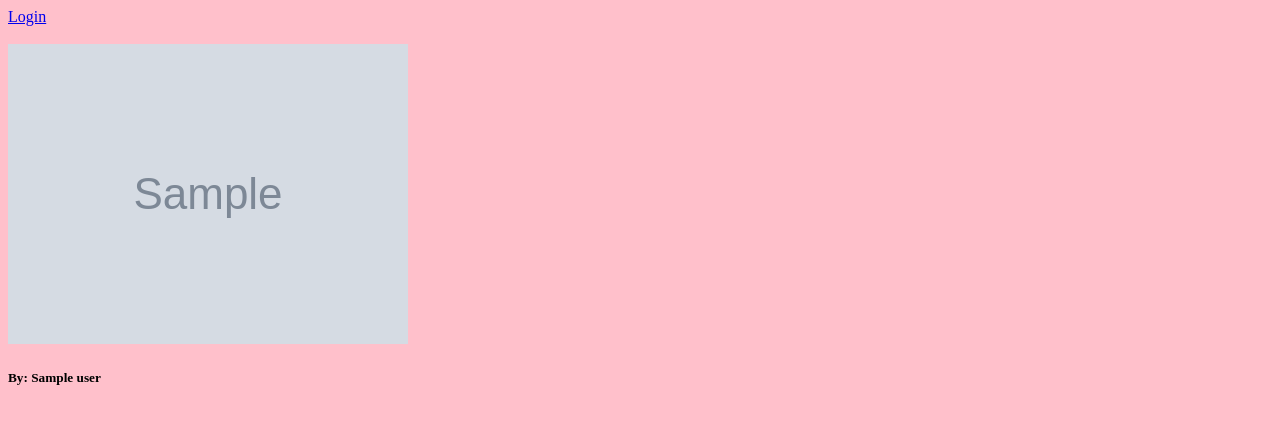
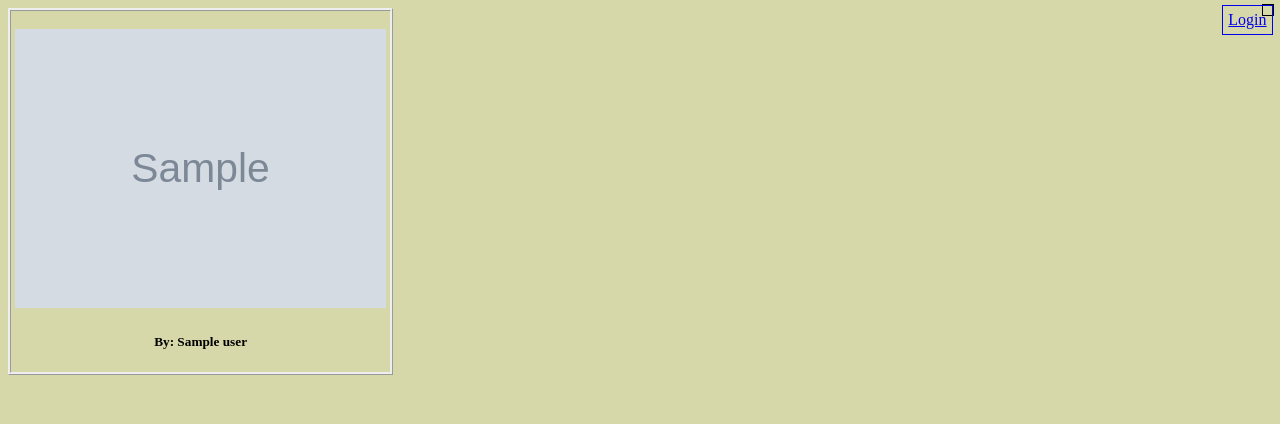
Before and after one commit to darawoo/CSSI-Final-Project, a Python web app: template templates/home.html in a window 1280 px wide. Shown: the top 424 px of the page. Run offline with Jinja, Linux system fonts and the light colour scheme; the template is opened without the code that fills it: most values are stand-ins (such as "Sample title", 1, 10 or a date in 2020); grey boxes marked "Sample" are stand-in pictures.

Commit message:
moved some stuff around, made it look marginally better. Feel free to change if desired

```diff
--- a/stylesheet/styles.css
+++ b/stylesheet/styles.css
@@ -1,3 +1,21 @@
 body {
-      background-color: pink
+      background-color: #d7d8a9;
     }
+.welcome {
+  position: absolute;
+  right: .5%;
+  top: .5%;
+  border-style: solid;
+  border-width: 1px;
+  padding: 5px;
+  text-align: center;
+}
+.post_home {
+  border-style: ridge;
+  text-align: center;
+  width: 30%
+}
+.home_img {
+  width: 98%;
+  height: 98%;
+}
--- a/templates/home.html
+++ b/templates/home.html
@@ -8,19 +8,20 @@
   </head>
   <body>
 <!--Login/Logout-->
+
 {% if current_user %}
-  <p class='welcome'>Welcome, {{current_user}}!</p>
+  <div class="welcome"><p>Welcome,<br>{{current_user}}!<br>
+  <a href="{{logout_url}}" class="log">Logout</a></div>
   <a href="/new_post">ADD NEW POST</a>
-  <a href="{{logout_url}}" class="log">Logout</a>
 {% else %}
-  <a href="{{login_url}}" class="welcome">Login</a>
+  <span class="welcome"><a href="{{login_url}}" class="welcome">Login</a></span>
 {% endif %}
 
 
     {% for post in posts %}
-     <article>
+     <article class="post_home">
        <br>
-       <a href = "/post?key={{post.key.urlsafe()}}"><img src="{{post.post_img_url}}"></a>
+       <a href = "/post?key={{post.key.urlsafe()}}"><img src="{{post.post_img_url}}" class="home_img"></a>
       <h5>By: {{post.user}}</h5>
       </article>
     {% endfor %}
```
